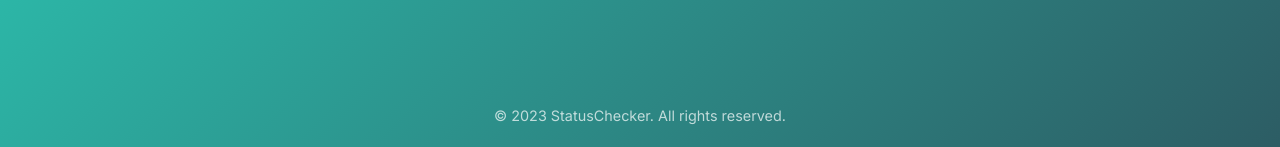
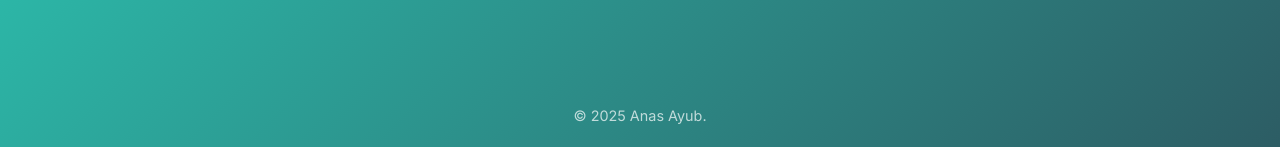
Before and after one commit to AnasAyub-08/website-status-checker, a Flask app: page /dashboard in a window 1280 px wide. Shown: the part 849-996 px from the top of the page. Run offline with Flask 3, Linux system fonts and the light colour scheme; the visitor is signed in with stand-in values (Sample User, id 1); data that the repository does not hold is empty.

Commit message:
footer changes

```diff
--- a/templates/base.html
+++ b/templates/base.html
@@ -284,7 +284,7 @@
 
   <footer>
     <div class="container">
-      <p>&copy; 2023 StatusChecker. All rights reserved.</p>
+      <p>&copy; 2025 Anas Ayub.</p>
     </div>
   </footer>
 
```
